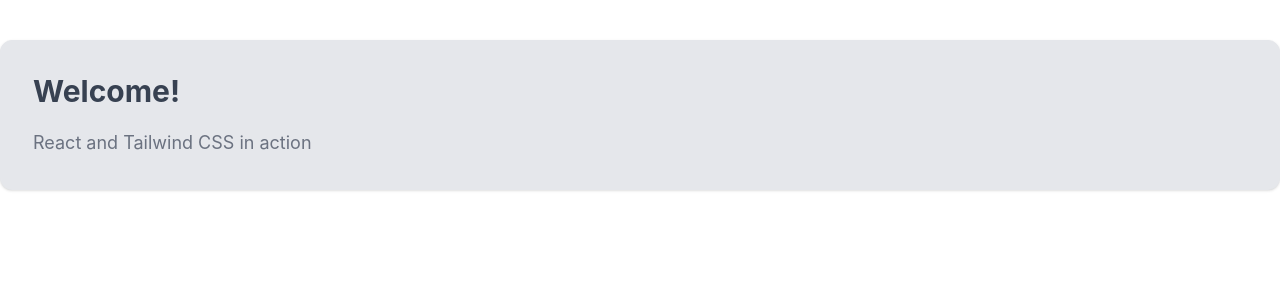
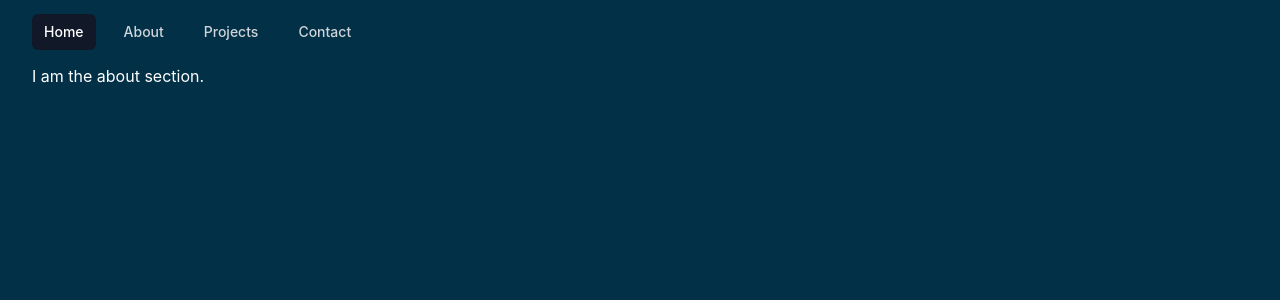
Before and after one commit to Boopdid/react-portfolio, a React (Create React App) app: page /about in a window 1280 px wide. Shown: the top 300 px of the page. Built offline with nearby package versions, Linux system fonts and the light colour scheme.

Commit message:
set up react routing and made buttons in nav go to corresponding page

```diff
--- a/package.json
+++ b/package.json
@@ -3,11 +3,14 @@
   "version": "0.1.0",
   "private": true,
   "dependencies": {
+    "@headlessui/react": "^1.6.6",
+    "@heroicons/react": "^1.0.6",
     "@testing-library/jest-dom": "^5.16.4",
     "@testing-library/react": "^13.3.0",
     "@testing-library/user-event": "^13.5.0",
     "react": "^18.2.0",
     "react-dom": "^18.2.0",
+    "react-router-dom": "^6.3.0",
     "react-scripts": "5.0.1",
     "web-vitals": "^2.1.4"
   },
--- a/src/App.js
+++ b/src/App.js
@@ -1,11 +1,26 @@
 import './App.css';
+import Navigation from './components/Navigation';
+import Home from './components/Home';
+import About from './components/About';
+import Project from './components/Project';
+import Contact from './components/Contact';
+import React from 'react';
+import { BrowserRouter as Router, Routes, Route, Link } from 'react-router-dom';
 
 function App() {
   return (
-    <div className='container mx-auto bg-gray-200 rounded-xl shadow border p-8 m-10'>
-      <p className='text-3xl text-gray-700 font-bold mb-5'>Welcome!</p>
-      <p className='text-gray-500 text-lg'>React and Tailwind CSS in action</p>
-    </div>
+    <Router>
+      <div className='h-screen bg-prussian-blue max-w-7xl mx-auto px-2 sm:px-6 lg:px-8'>
+        <Navigation />
+        <Routes>
+          <Route exact path='/' element={<Home />} />
+          <Route exact path='/about' element={<About />} />
+          <Route exact path='/projects' element={<Project />} />
+          <Route exact path='/contact-me' element={<Contact />} />
+          <Route path='*' element={<div></div>} />
+        </Routes>
+      </div>
+    </Router>
   );
 }
 export default App;
--- /dev/null
+++ b/src/components/About.js
@@ -0,0 +1,4 @@
+const About = (props) => {
+  return <div className='text-white'>I am the about section.</div>;
+};
+export default About;
--- /dev/null
+++ b/src/components/Contact.js
@@ -0,0 +1,4 @@
+const Contact = (props) => {
+  return <div className='text-white'>I am the contact section.</div>;
+};
+export default Contact;
--- /dev/null
+++ b/src/components/Home.js
@@ -0,0 +1,4 @@
+const Home = (props) => {
+  return <div className='text-white'>I am the home section.</div>;
+};
+export default Home;
--- a/src/components/Navigation.js
+++ b/src/components/Navigation.js
@@ -0,0 +1,63 @@
+import React from 'react';
+/* This example requires Tailwind CSS v2.0+ */
+import { Fragment } from 'react';
+import { Disclosure, Menu, Transition } from '@headlessui/react';
+import { BellIcon, MenuIcon, XIcon } from '@heroicons/react/outline';
+
+const navigation = [
+  { name: 'Home', href: '/', current: true },
+  { name: 'About', href: '/about', current: false },
+  { name: 'Projects', href: '/projects', current: false },
+  { name: 'Contact', href: '/contact-me', current: false },
+];
+
+function classNames(...classes) {
+  return classes.filter(Boolean).join(' ');
+}
+
+export default function Navigation() {
+  return (
+    <Disclosure as='nav' className='bg-prussian-blue'>
+      {({ open }) => (
+        <>
+          <div>
+            <div className='relative flex items-center justify-between h-16'>
+              <div className='absolute inset-y-0 left-0 flex items-center sm:hidden'>
+                {/* Mobile menu button*/}
+                <Disclosure.Button className='inline-flex items-center justify-center p-2 rounded-md text-gray-400 hover:text-white hover:bg-gray-700 focus:outline-none focus:ring-2 focus:ring-inset focus:ring-white'>
+                  <span className='sr-only'>Open main menu</span>
+                  {open ? (
+                    <XIcon className='block h-6 w-6' aria-hidden='true' />
+                  ) : (
+                    <MenuIcon className='block h-6 w-6' aria-hidden='true' />
+                  )}
+                </Disclosure.Button>
+              </div>
+              <div className='flex-1 flex items-center justify-center sm:items-stretch sm:justify-start'>
+                <div className='hidden sm:block'>
+                  <div className='flex space-x-4'>
+                    {navigation.map((item) => (
+                      <a
+                        key={item.name}
+                        href={item.href}
+                        className={classNames(
+                          item.current
+                            ? 'bg-gray-900 text-white'
+                            : 'text-gray-300 hover:bg-gray-700 hover:text-white',
+                          'px-3 py-2 rounded-md text-sm font-medium'
+                        )}
+                        aria-current={item.current ? 'page' : undefined}
+                      >
+                        {item.name}
+                      </a>
+                    ))}
+                  </div>
+                </div>
+              </div>
+            </div>
+          </div>
+        </>
+      )}
+    </Disclosure>
+  );
+}
--- a/src/components/Project.js
+++ b/src/components/Project.js
@@ -0,0 +1,4 @@
+const Project = (props) => {
+  return <div className='text-white'>I am the project section.</div>;
+};
+export default Project;
--- a/tailwind.config.js
+++ b/tailwind.config.js
@@ -2,7 +2,15 @@
 module.exports = {
   content: ['./src/**/*.{js,jsx,ts,tsx}'],
   theme: {
-    extend: {},
+    extend: {
+      colors: {
+        'cornflower-blue': '#8ECAE6',
+        'blue-green': '#219EBC',
+        'prussian-blue': '#023047',
+        'selective-yellow': '#FFB703',
+        tangerine: '#FB8500',
+      },
+    },
   },
   plugins: [],
 };
```
Also changed, not shown: 1 other file (tests, documents, lock files or other folders).
